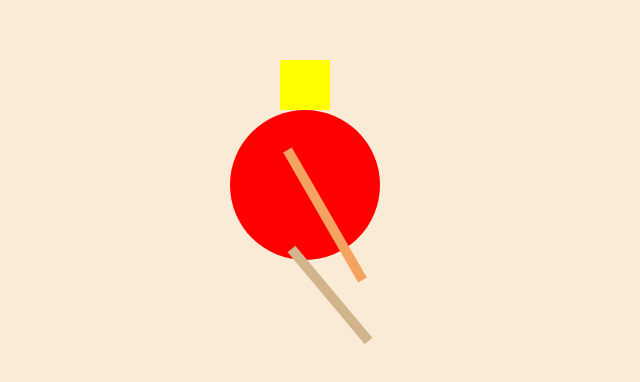
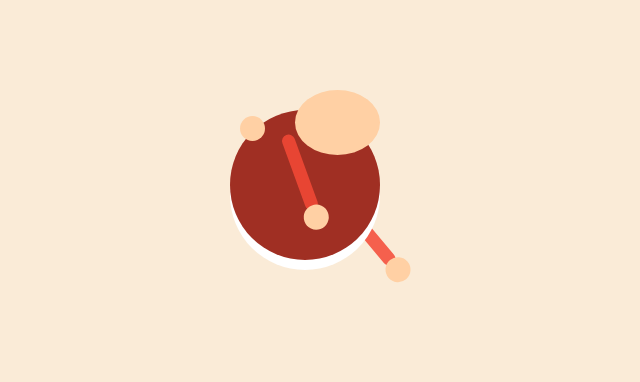
Before and after one commit to chin-ray/Christ-Man, a plain HTML site: page src/index.html in a window 1280 px wide. Shown: the part 210-592 px from the top of the page, without its empty margins (154-794 px from the left). Drawn offline with Linux system fonts and the light colour scheme.

Commit message:
feat update

```diff
--- /dev/null
+++ b/src/color.css
@@ -0,0 +1,32 @@
+/* 帽子 */
+.color_cap {
+  background-color: #f54936;
+}
+/* 衣服 */
+.color_clothes {
+  background-color: #a02f23;
+}
+/* 四肢 */
+.color_limb {
+  background-color: #f54936da;
+}
+/* 皮肤 */
+.color_skin {
+  background-color: #ffd0a4;
+}
+/* 背包 */
+.color_package {
+  background-color: #006c57;
+}
+/* 滑雪板 */
+.color_ski {
+  background-color: #c3c4c8;
+}
+/* 滑雪杆 */
+.color_skiPole {
+  background-color: #c3c4c8;
+}
+/* 鞋子 */
+.color_shoes {
+  background-color: #101314;
+}
--- a/src/index.html
+++ b/src/index.html
@@ -1,10 +1,13 @@
 <!DOCTYPE html>
 <html lang="en">
   <head>
-    <meta charset="UTF-8">
-    <meta http-equiv="X-UA-Compatible" content="IE=edge">
-    <meta name="viewport" content="width=device-width, initial-scale=1.0">
+    <meta charset="UTF-8" />
+    <meta http-equiv="X-UA-Compatible" content="IE=edge" />
+    <meta name="viewport" content="width=device-width, initial-scale=1.0" />
     <title>Christ-Man</title>
+    <link rel="stylesheet" href="./color.css" />
+    <link rel="stylesheet" href="./man.css" />
+    <link rel="stylesheet" href="./package.css" />
     <style type="text/css">
       body {
         margin: 0;
@@ -15,57 +18,24 @@
         height: 100vh;
         background-color: antiquewhite;
       }
-        .man {
-            top: 40vh;
-            left: 30vw;
-            position: absolute;
-        }
-        .man_body {
-            width: 150px;
-            height: 150px;
-            background-color: red;
-            border-radius: 50%;
-            position: relative;
-        }
-        .man_head {
-            width: 50px;
-            height: 50px;
-            background-color: yellow;
-            left: 50px;
-            top: -50px;
-            position: absolute;
-        }
-        .man_arms {
-            width: 150px;
-            height: 10px;
-            background-color: sandybrown;
-            left: 20px;
-            top: 100px;
-            position: absolute;
-            transform: rotate(60deg);
-        }
-        .man_foots {
-            width: 120px;
-            height: 10px;
-            background-color: tan;
-            left: 40px;
-            top: 180px;
-            position: absolute;
-            transform: rotate(50deg);
-        }
     </style>
   </head>
   <body>
     <div class="wrap">
       <div class="man">
-            <div class="man_body">
-                <div class="man_head"></div>
-                <div class="man_arms"></div>
-                <div class="man_foots">
-
+        <div class="man_body color_clothes">
+          <div class="man_head color_skin"></div>
+          <div class="limb_nodes color_skin">
+            <div class="man_arms_m man_arms_m_right color_limb">
+              <div class="man_arms_hand color_skin"></div>
             </div>
           </div>
-
+          <div class="man_arms_left color_limb">
+            <div class="man_arms_hand color_skin"></div>
+          </div>
+          <!-- <div class="man_foots"></div> -->
+        </div>
+        <div class="man_body body_clothes"></div>
       </div>
     </div>
   </body>
--- /dev/null
+++ b/src/man.css
@@ -0,0 +1,107 @@
+.man {
+  top: 40vh;
+  left: 30vw;
+  position: absolute;
+  z-index: 0;
+}
+/* 躯干 */
+.man_body {
+  width: 150px;
+  height: 150px;
+  border-radius: 50%;
+  position: relative;
+}
+.body_clothes {
+  background-color: #fff;
+  position: absolute;
+  top: 10px;
+  z-index: -1;
+}
+
+
+/* 头部 */
+.man_head {
+  width: 85px;
+  height: 65px;
+  border-radius: 50%;
+  left: 65px;
+  top: -20px;
+  position: absolute;
+}
+
+
+/* 相连节点 */
+.limb_nodes {
+  width: 25px;
+  height: 25px;
+  left: 10px;
+  top: 6px;
+  border-radius: 50%;
+  position: absolute;
+}
+
+/* 手臂 */
+.man_arms_m {
+  width: 80px;
+  height: 13px;
+  border-radius: 10px;
+  left: 10px;
+  top: 6px;
+  position: absolute;
+}
+.man_arms_m_right {
+  top: 50px;
+  left: 20px;
+  transform: rotate(70deg);
+  /* animation: animate_arams_right 1s; */
+}
+.man_arms_left {
+  width: 150px;
+  height: 13px;
+  border-radius: 10px;
+  left: 40px;
+  top: 90px;
+  position: absolute;
+  transform: rotate(50deg);
+  z-index: -1;
+}
+.man_arms_hand {
+  width: 25px;
+  height: 25px;
+  border-radius: 50%;
+  position: absolute;
+  right: -20px;
+  top: -6px;
+}
+
+
+
+/* 双腿 */
+.man_foots {
+  width: 120px;
+  height: 10px;
+  left: 40px;
+  top: 180px;
+  position: absolute;
+  transform: rotate(50deg);
+}
+
+
+
+
+
+
+
+
+
+
+
+
+/* 动画 */
+@keyframes animate_arams_right {
+  0% {transform: rotate(0 deg) translate(100 px) rotate(0 deg);}
+  25% {transform: rotate(90deg);}
+  50% {transform: rotate(120deg);}
+  75% {transform: rotate(150deg);}
+  100% {transform: rotate(180deg);}
+}
--- /dev/null
+++ b/src/package.css
@@ -0,0 +1,19 @@
+/* 背包 */
+.package {
+  width: 160px;
+  height: 30px;
+  position: absolute;
+  top: 50px;
+  left: 10px;
+  background-color: #a19f94;
+}
+/* 背包带子 */
+.package_tape {
+  width: 160px;
+  height: 30px;
+  position: absolute;
+  top: 50px;
+  left: 10px;
+  background-color: #ffd500;
+  transform: rotate(55deg);
+}
```
Lines whose indentation alone changed are shown as unchanged.
